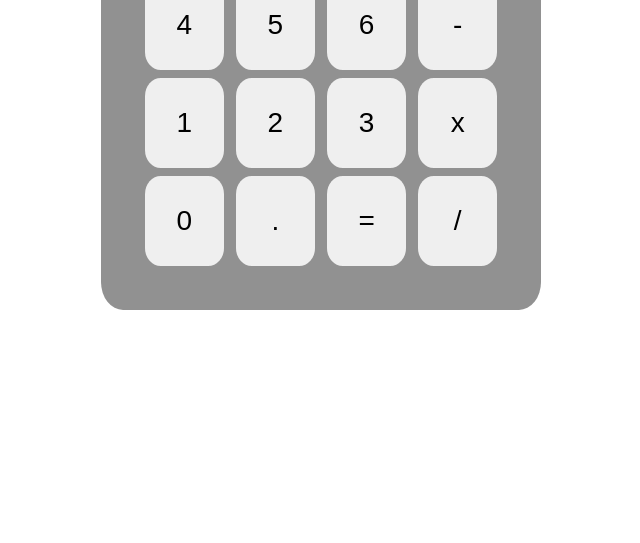
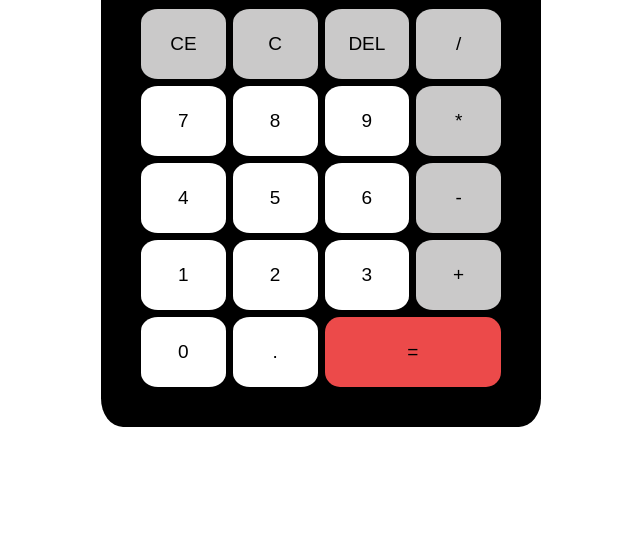
Before and after one commit to isabela728/calculadora_js, a plain HTML site: page index.html in a window 1280 px wide. Shown: the part 257-800 px from the top of the page, without its empty margins (319-959 px from the left). Drawn offline with Linux system fonts and the light colour scheme.

Commit message:
update - finalizei layout

```diff
--- a/index.html
+++ b/index.html
@@ -3,45 +3,42 @@
     <meta charset="UTF-8">
     <meta name="viewport" content="width=device-width, initial-scale=1.0">
     <link rel="stylesheet" href="style.css">
+    <script src="script.js"></script>
     <title>Calculadora</title>
 </head>
 <body>
 
    <div class="calculadora">
 
-        <div>
-            <input type="number" id="inserir">
+        <div id="operacoes">
+            <div id="operacao_1">123+</div>
+            <div id="operacao_2">456</div>
         </div>
 
-        <div id="numeros">
+        <div id="botoes">
 
-            <div>
-                <button>7</button>
-                <button>8</button>
-                <button>9</button>
+                <button>CE</button>
+                <button>C</button>
+                <button>DEL</button>
+                <button>/</button>
+                <button class="numero">7</button>
+                <button class="numero">8</button>
+                <button class="numero">9</button>
+                <button>*</button>
+                <button class="numero">4</button>
+                <button class="numero">5</button>
+                <button class="numero">6</button>
+                <button>-</button>
+                <button class="numero">1</button>
+                <button class="numero">2</button>
+                <button class="numero">3</button>
                 <button>+</button>
-            </div>
-            <div>
-                <button>4</button>
-                <button>5</button>
-                <button>6</button>
-                <button>-</button>
-            </div>
-            <div>
-                <button>1</button>
-                <button>2</button>
-                <button>3</button>
-                <button>x</button>
-            </div>
-            <div>
-                <button>0</button>
-                <button>.</button>
-                <button>=</button>
-                <button>/</button>
+                <button class="numero">0</button>
+                <button class="numero">.</button>
+                <button id="botao_igual">=</button>
             </div>
 
         </div>
-
 
 
    </div>
--- a/style.css
+++ b/style.css
@@ -1,38 +1,79 @@
 body{
     font-family: 'Segoe UI', Tahoma, Geneva, Verdana, sans-serif;
+    display: flex;
 }
 
 .calculadora{
     border-radius: 5%;
-    background-color: rgb(145, 145, 145);
+    background-color: rgb(0, 0, 0);
     padding: 40px;
     width: fit-content;
     margin: auto;
+    display: flex;
+    flex-direction: column;
 }
 
-#inserir{
-    background-color: aliceblue;
-    height: 67px;
+#operacoes{
     width: 360px;
     border-radius: 7px;
-    border-style: none;
-    font-size: 35px;
+    text-align: right;
+    font-size: 20px;
+    margin-bottom: 40px;
+    background-color: #ffffff;
+    height: 50px;
+    overflow-wrap: break-word;
+}
+
+#operacao_1,
+#operacao_2{
+    background-color: #ffffff;
+}
+
+#operacao_1{
+    color: #929292;
+    height: 20px;
+}
+
+#operacao_2{
+    height: 55px;
+    font-size: 48px;
+    font-weight: 700;
 }
 
 input[type=number]::-webkit-inner-spin-button{
     appearance: none;
 }
 
-button{
-    width: 79px;
-    height: 90px;
-    border-radius: 20%;
-    margin: 4px;
-    border-style: none;
-    font-size: 28px;
-    cursor: pointer;
+#botoes{
+    margin-top: 20px;
+    display: grid;
+    grid-template-columns: 1fr 1fr 1fr 1fr;
+    gap: 7px;
 }
 
-#numeros{
-    margin-top: 20px;
+button{
+    height: 70px;
+    font-size: 19px;
+    border-radius: 20%;
+    cursor: pointer;
+    border: none;
+    background-color: rgb(202, 201, 201);;
 }
+
+button:hover{
+    background-color: rgb(223, 224, 226);
+}
+
+.numero{
+    background-color: rgb(255, 255, 255);
+}
+
+#botao_igual{
+    grid-column: span 2;
+    background-color: rgb(236, 74, 74);
+    border-radius: 15px;
+}
+
+#botao_igual:hover{
+    background-color: rgb(202, 61, 61);
+}
```
